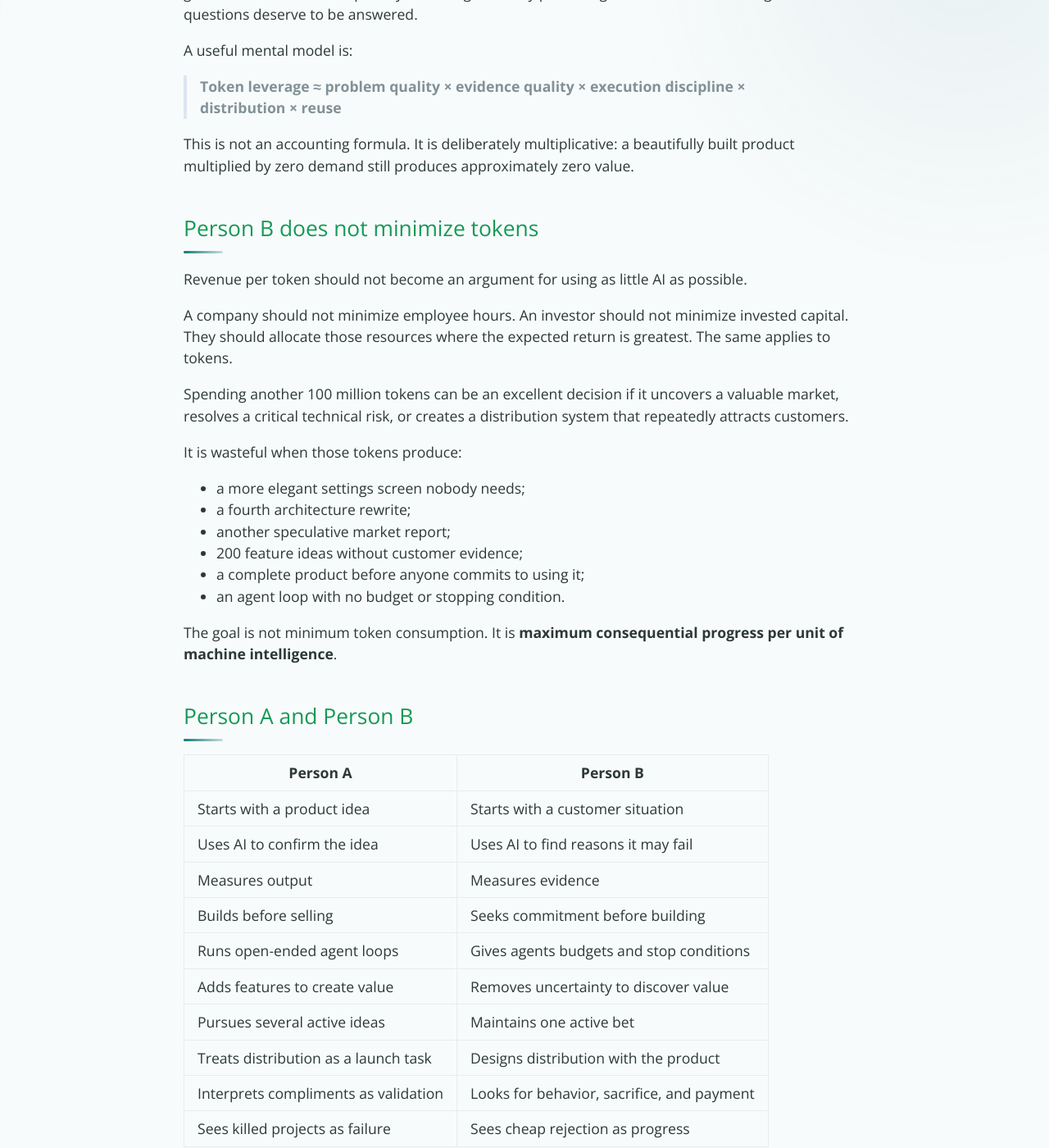
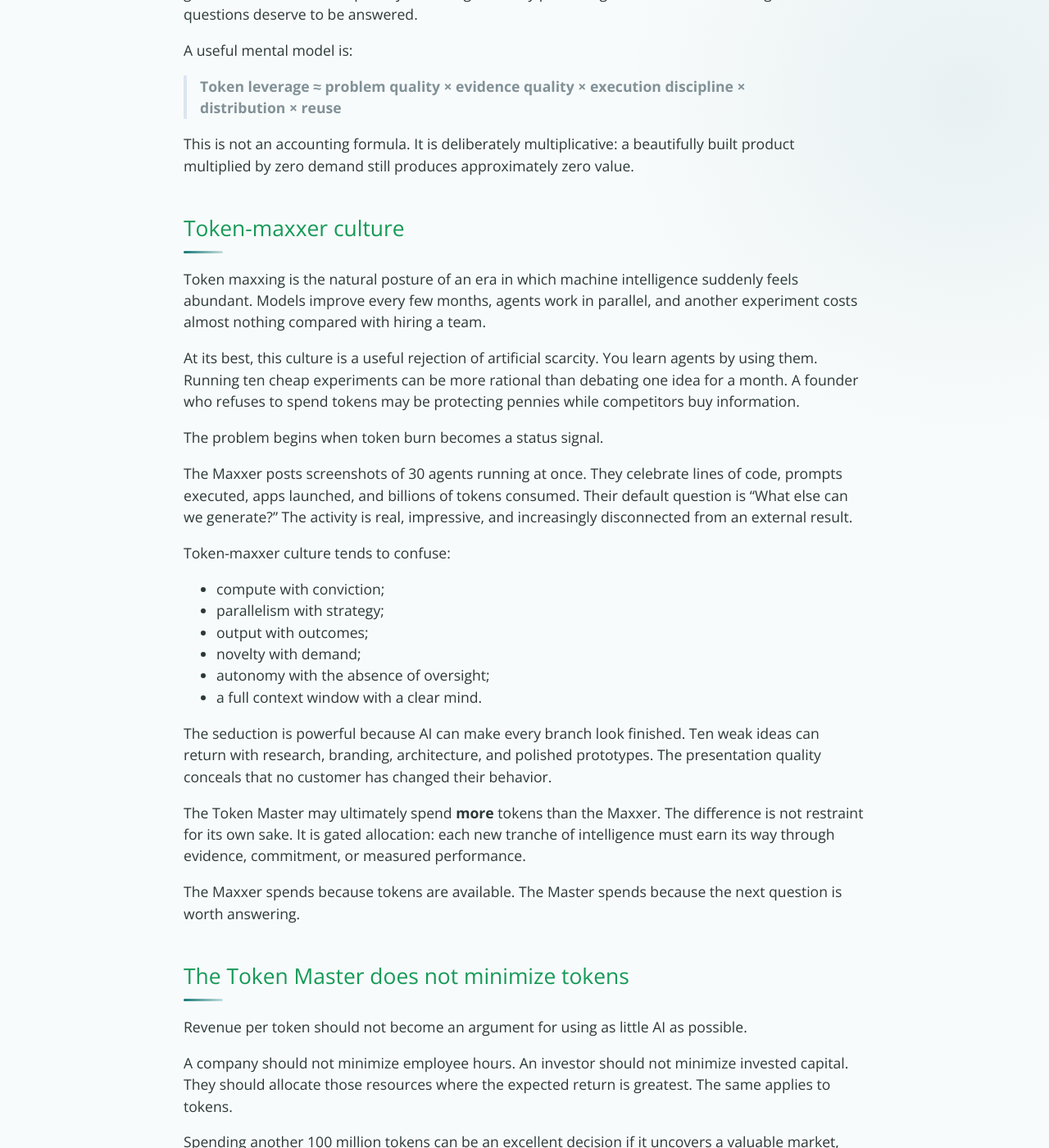
Before and after one commit to GeorgiKostov/georgikostov.github.io, a Jekyll site: the page built from posts/revenue-per-token.md, in a window 1280 px wide and 1400 px high, scrolled down 1909 px. Shown: the whole window at 82% size. Built offline with Jekyll 4.4.1, drawn with Linux system fonts in a browser that asks for light colours; some of the changed text lies outside the part shown.

Commit message:
Reframe essay around token mastery

````diff
--- a/posts/revenue-per-token.md
+++ b/posts/revenue-per-token.md
@@ -1,27 +1,27 @@
 ---
 layout: default
-title: "Revenue per token: how to become Person B in the age of abundant intelligence"
-header_title: "Revenue per token"
+title: "Token Maxxer vs. Token Master: revenue per token in the age of abundant intelligence"
+header_title: "Token Maxxer vs. Token Master"
 date: 2026-08-09
-description: "AI makes production abundant. The scarce founder skill is deciding what deserves to be produced—and turning machine intelligence into evidence, customers, and revenue."
+description: "Token-maxxer culture celebrates AI output at any cost. Token mastery means allocating abundant intelligence toward evidence, customers, and revenue."
 image: /assets/images/revenue-per-token/person-a-person-b.png
 permalink: /posts/revenue-per-token/
 ---
 
 <div class="article-lead">
-  <p>The best AI-native founder will not be the person who produces the most. It will be the person who knows what deserves to be produced.</p>
+  <p>The Token Maxxer asks how much can be produced. The Token Master asks what deserves to be produced.</p>
 </div>
 
 Imagine two founders with access to the same models, coding agents, design tools, and token budget.
 
-**Person A** launches agents in every direction. They generate market reports, rewrite the architecture, create dozens of landing pages, polish onboarding, debate naming, refactor the database, and start several products at once. After a year, Person A has produced an extraordinary amount of work and very little value.
+**The Token Maxxer** launches agents in every direction. They generate market reports, rewrite the architecture, create dozens of landing pages, polish onboarding, debate naming, refactor the database, and start several products at once. After a year, the Maxxer has produced an extraordinary amount of work and very little value.
 
-**Person B** investigates 50 markets, rejects 45 quickly, speaks with customers in the remaining five, tests three offers, and finds one people will pay for. Only then do they build. After a year, Person B has produced much less software and a much more valuable business.
+**The Token Master** investigates 50 markets, rejects 45 quickly, speaks with customers in the remaining five, tests three offers, and finds one people will pay for. Only then do they build. After a year, the Master has produced much less software and a much more valuable business.
 
-Person B has achieved a far better token-to-revenue conversion.
+The Token Master has achieved a far better token-to-revenue conversion.
 
 <figure class="article-figure article-figure--hero">
-  <img src="/assets/images/revenue-per-token/person-a-person-b.svg" alt="Two founders start with the same token budget. Person A disperses it across many outputs and creates little value. Person B filters opportunities through evidence and commitment before concentrating execution on one valuable business.">
+  <img src="/assets/images/revenue-per-token/person-a-person-b.svg" alt="Two founders start with the same token budget. The Token Maxxer disperses it across many outputs and creates little value. The Token Master filters opportunities through evidence and commitment before concentrating execution on one valuable business.">
   <figcaption>Equal access to intelligence does not produce equal outcomes. Allocation is the difference.</figcaption>
 </figure>
 
@@ -56,7 +56,32 @@
 
 This is not an accounting formula. It is deliberately multiplicative: a beautifully built product multiplied by zero demand still produces approximately zero value.
 
-## Person B does not minimize tokens
+## Token-maxxer culture
+
+Token maxxing is the natural posture of an era in which machine intelligence suddenly feels abundant. Models improve every few months, agents work in parallel, and another experiment costs almost nothing compared with hiring a team.
+
+At its best, this culture is a useful rejection of artificial scarcity. You learn agents by using them. Running ten cheap experiments can be more rational than debating one idea for a month. A founder who refuses to spend tokens may be protecting pennies while competitors buy information.
+
+The problem begins when token burn becomes a status signal.
+
+The Maxxer posts screenshots of 30 agents running at once. They celebrate lines of code, prompts executed, apps launched, and billions of tokens consumed. Their default question is “What else can we generate?” The activity is real, impressive, and increasingly disconnected from an external result.
+
+Token-maxxer culture tends to confuse:
+
+- compute with conviction;
+- parallelism with strategy;
+- output with outcomes;
+- novelty with demand;
+- autonomy with the absence of oversight;
+- a full context window with a clear mind.
+
+The seduction is powerful because AI can make every branch look finished. Ten weak ideas can return with research, branding, architecture, and polished prototypes. The presentation quality conceals that no customer has changed their behavior.
+
+The Token Master may ultimately spend **more** tokens than the Maxxer. The difference is not restraint for its own sake. It is gated allocation: each new tranche of intelligence must earn its way through evidence, commitment, or measured performance.
+
+The Maxxer spends because tokens are available. The Master spends because the next question is worth answering.
+
+## The Token Master does not minimize tokens
 
 Revenue per token should not become an argument for using as little AI as possible.
 
@@ -75,9 +100,9 @@
 
 The goal is not minimum token consumption. It is **maximum consequential progress per unit of machine intelligence**.
 
-## Person A and Person B
+## Token Maxxer and Token Master
 
-| Person A | Person B |
+| Token Maxxer | Token Master |
 |---|---|
 | Starts with a product idea | Starts with a customer situation |
 | Uses AI to confirm the idea | Uses AI to find reasons it may fail |
@@ -90,17 +115,17 @@
 | Interprets compliments as validation | Looks for behavior, sacrifice, and payment |
 | Sees killed projects as failure | Sees cheap rejection as progress |
 
-The biggest difference is that Person B has a much higher **idea mortality rate**.
+The biggest difference is that the Token Master has a much higher **idea mortality rate**.
 
-That sounds negative, but it is a superpower. Person B does not protect ideas. They protect time, attention, and future opportunity.
+That sounds negative, but it is a superpower. The Master does not protect ideas. They protect time, attention, and future opportunity.
 
-## The Person B operating system
+## The Token Master operating system
 
 ### 1. Choose an arena, then set an appetite
 
-Person A begins with: “I want to build an AI plant app.”
+The Maxxer begins with: “I want to build an AI plant app.”
 
-Person B begins with: “Which recurring gardening problems cause balcony owners to lose plants, spend money, or abandon the hobby?”
+The Master begins with: “Which recurring gardening problems cause balcony owners to lose plants, spend money, or abandon the hobby?”
 
 The first framing already contains a solution. The second opens an opportunity space.
 
@@ -243,7 +268,7 @@
 
 For an early B2B product, founder-led outreach is not an embarrassing temporary tactic. It is a learning channel. Sales conversations reveal language, urgency, objections, authority, budget, and implementation risk.
 
-Person B tries to sell the outcome while the product is still cheap to change.
+The Token Master tries to sell the outcome while the product is still cheap to change.
 
 ### 8. Measure outcomes, then count tokens
 
@@ -261,7 +286,7 @@
 
 Do not optimize a cheap failure. A workflow that costs half as much but causes twice as many retries has worse intelligence efficiency.
 
-## A weekly Person B review
+## A weekly Token Master review
 
 Once a week, stop the agents and review the portfolio:
 
@@ -280,7 +305,7 @@
 
 AI can make a weak decision look finished. It can add polish before proof, scale a misunderstanding, and generate enough motion to hide the absence of demand.
 
-Person B resists that seduction. They use machine intelligence aggressively, but place it behind a sequence of increasingly expensive gates:
+The Token Master resists that seduction. They use machine intelligence aggressively, but place it behind a sequence of increasingly expensive gates:
 
 ```text
 hypothesis → public signal → customer story → commitment → build → behavior → revenue
@@ -293,3 +318,7 @@
 They will ask:
 
 > **What is the most valuable thing reality is ready to let us prove next?**
+
+---
+
+*AI authorship note: I wrote this essay with AI as an experiment, and because life as a busy family man leaves limited time for long-form writing. The ideas, direction, and final editorial decisions are mine.*
````
Also changed, not shown: pages/blog.md (+2 -2 lines), assets/images/revenue-per-token/person-a-person-b.png, assets/images/revenue-per-token/person-a-person-b.svg.
